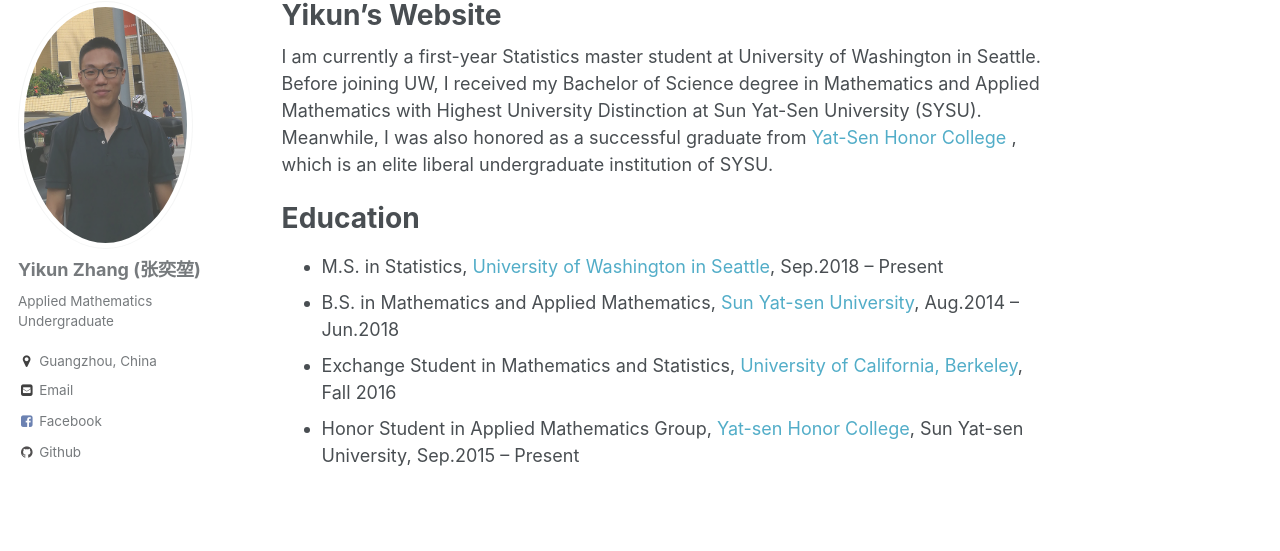
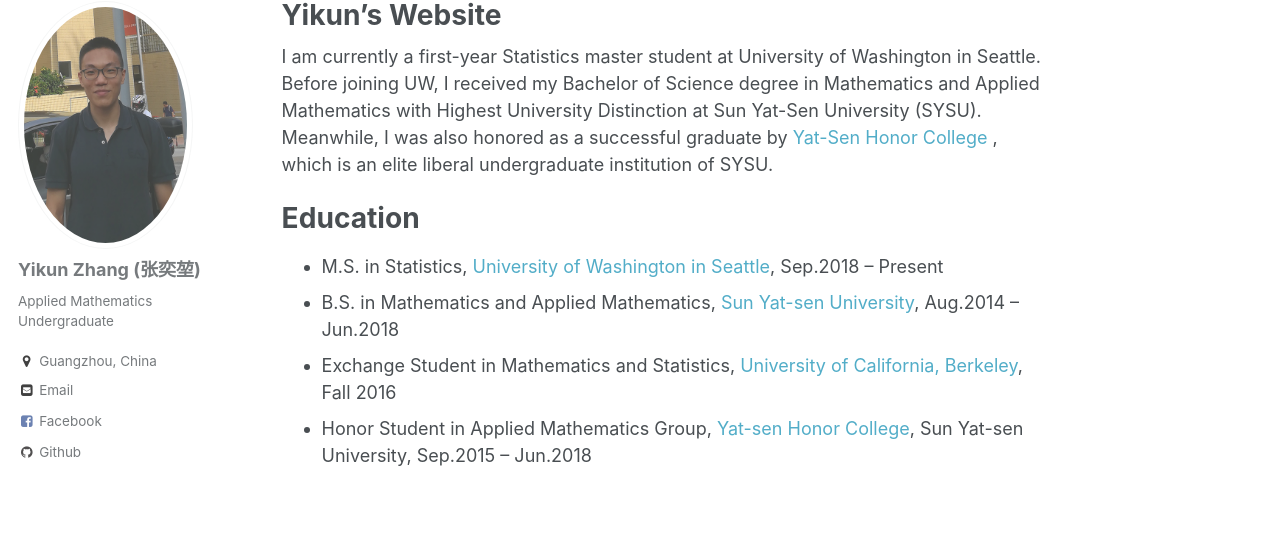
Before and after one commit to zhangyk8/zhangyk8.github.io, a Jekyll site: the page built from _pages/about.md, in a window 1280 px wide. Shown: the part 117-668 px from the top of the page. Built offline with Jekyll 4.4.1, drawn with Linux system fonts in a browser that asks for light colours.

Commit message:
Update about.md

```diff
--- a/_pages/about.md
+++ b/_pages/about.md
@@ -9,11 +9,11 @@
 ---
 
 
-I am currently a first-year Statistics master student at University of Washington in Seattle. Before joining UW, I received my Bachelor of Science degree in Mathematics and Applied Mathematics with Highest University Distinction at Sun Yat-Sen University (SYSU). Meanwhile, I was also honored as a successful graduate from [Yat-Sen Honor College](http://yss.sysu.edu.cn/EnVersion/Index.aspx) , which is an elite liberal undergraduate institution of SYSU.
+I am currently a first-year Statistics master student at University of Washington in Seattle. Before joining UW, I received my Bachelor of Science degree in Mathematics and Applied Mathematics with Highest University Distinction at Sun Yat-Sen University (SYSU). Meanwhile, I was also honored as a successful graduate by [Yat-Sen Honor College](http://yss.sysu.edu.cn/EnVersion/Index.aspx) , which is an elite liberal undergraduate institution of SYSU.
 
 Education
 ======
 * M.S. in Statistics, [University of Washington in Seattle](http://www.washington.edu/), Sep.2018 -- Present
 * B.S. in Mathematics and Applied Mathematics, [Sun Yat-sen University](http://www.sysu.edu.cn/2012/en/index.htm), Aug.2014 -- Jun.2018
 * Exchange Student in Mathematics and Statistics, [University of California, Berkeley](http://www.berkeley.edu/), Fall 2016
-* Honor Student in Applied Mathematics Group, [Yat-sen Honor College](http://yss.sysu.edu.cn/EnVersion/Index.aspx), Sun Yat-sen University, Sep.2015 -- Present
+* Honor Student in Applied Mathematics Group, [Yat-sen Honor College](http://yss.sysu.edu.cn/EnVersion/Index.aspx), Sun Yat-sen University, Sep.2015 -- Jun.2018
```
